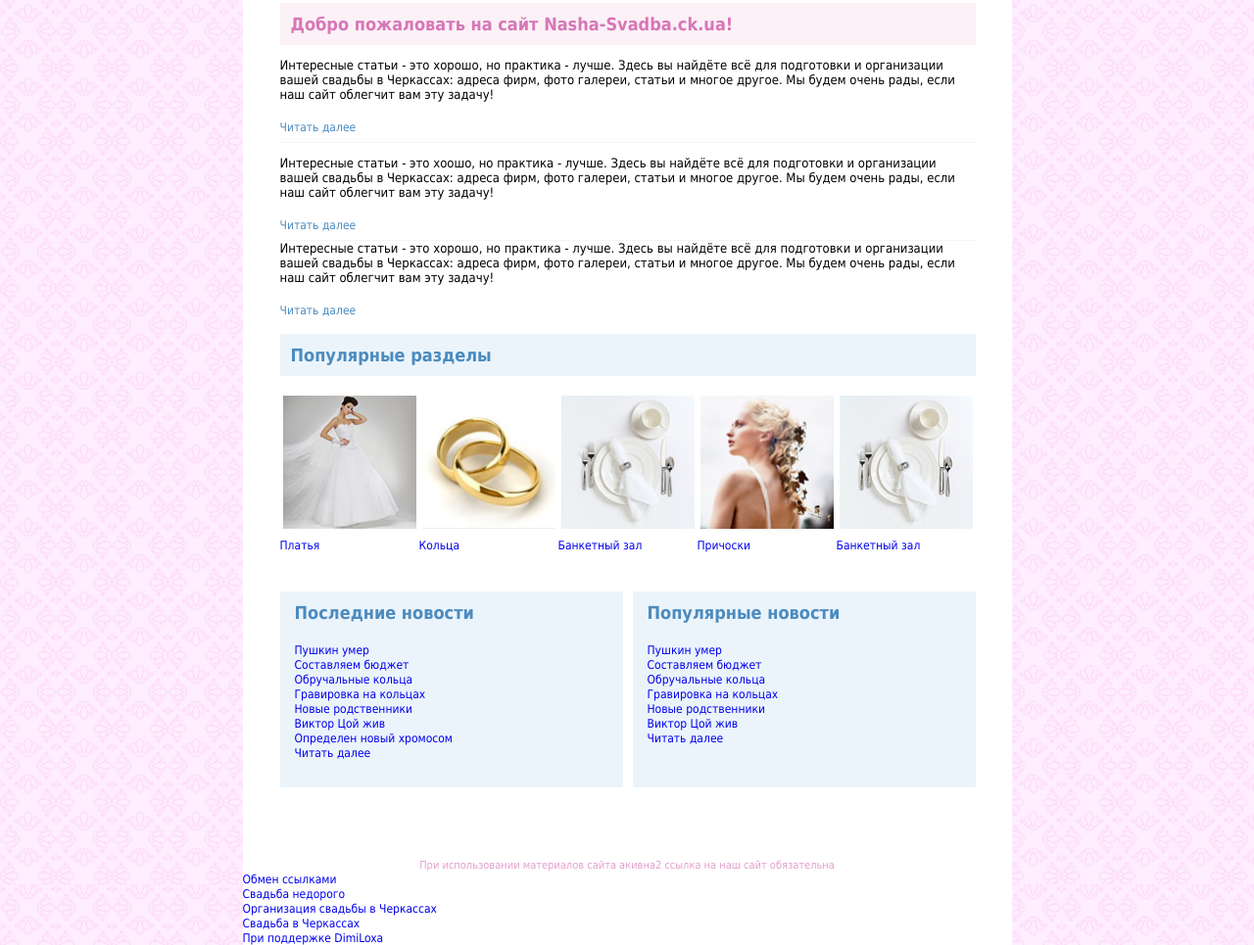
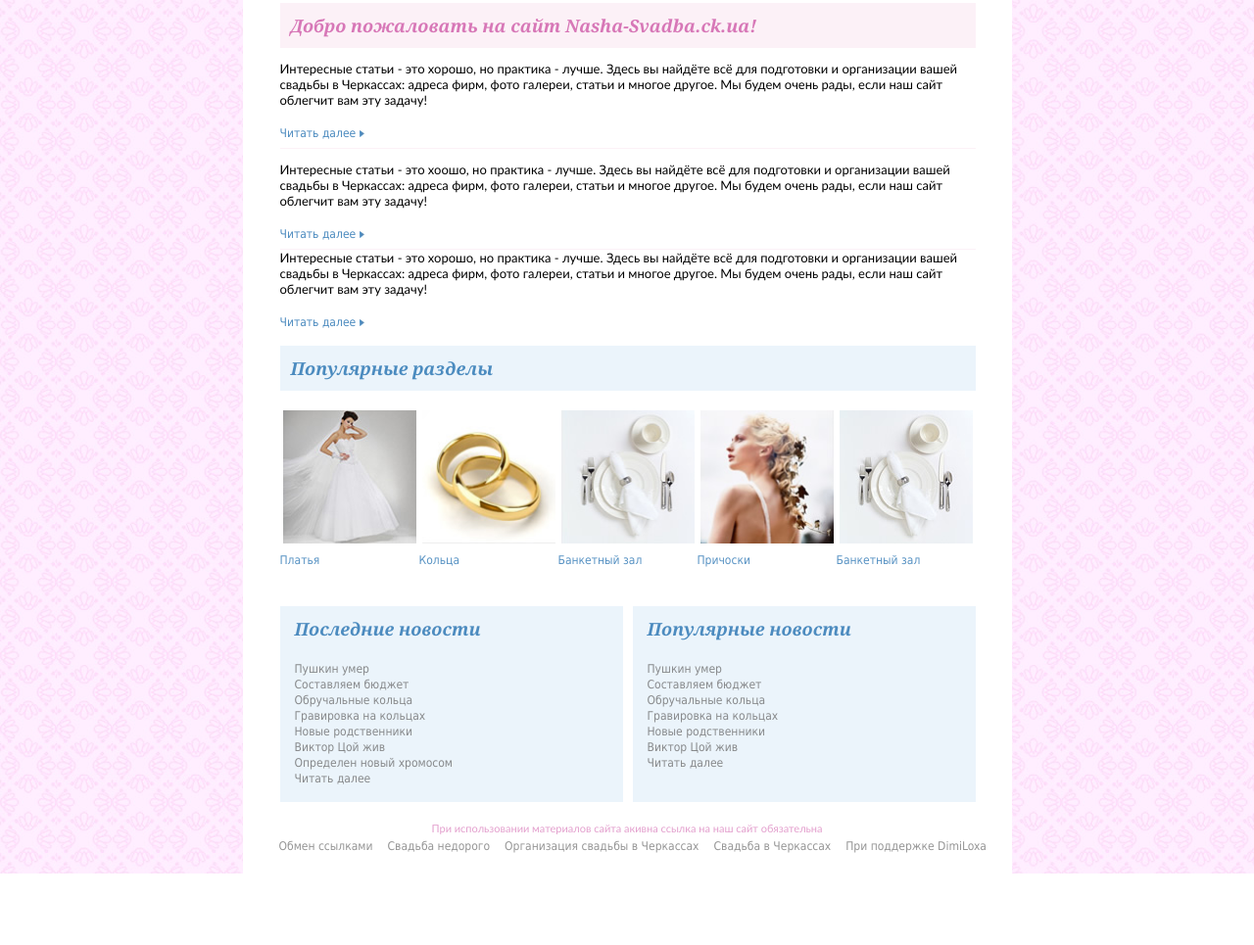
Before and after one commit to RomaNuch/Roman-Sapetnyi, a plain HTML site: page lesson 9/index.html in a window 1280 px wide. Shown: the part 217-1182 px from the top of the page at 98% size. After the commit the page ends 1109 px from the top, so only its background shows below. Drawn offline with Linux system fonts and the light colour scheme.

Commit message:
Update: complete 100%

```diff
--- a/lesson 9/index.html
+++ b/lesson 9/index.html
@@ -12,9 +12,9 @@
 </div>
 <div id="content">
 <h2 class="first_h2">Добро пожаловать на сайт Nasha-Svadba.ck.ua!</h2>
-<p class="paragraf">Интересные статьи - это хорошо, но практика - лучше. Здесь вы найдёте всё для подготовки и организации вашей свадьбы в Черкассах: адреса фирм, фото галереи, статьи и многое другое. Мы будем очень рады, если наш сайт облегчит вам эту задачу! <a href="#" class="read">Читать далее</a></p>
-<p class="paragraf">Интересные статьи - это хоошо, но практика - лучше. Здесь вы найдёте всё для подготовки и организации вашей свадьбы в Черкассах: адреса фирм, фото галереи, статьи и многое другое. Мы будем очень рады, если наш сайт облегчит вам эту задачу!<a href="#" class="read">Читать далее</a></p>
-<p>Интересные статьи - это хорошо, но практика - лучше. Здесь вы найдёте всё для подготовки и организации вашей свадьбы в Черкассах: адреса фирм, фото галереи, статьи и многое другое. Мы будем очень рады, если наш сайт облегчит вам эту задачу!<a href="#" class=" read read2">Читать далее</a></p>
+<p class="paragraf">Интересные статьи - это хорошо, но практика - лучше. Здесь вы найдёте всё для подготовки и организации вашей свадьбы в Черкассах: адреса фирм, фото галереи, статьи и многое другое. Мы будем очень рады, если наш сайт облегчит вам эту задачу! <a href="#" class="read">Читать далее <img src="images/icon.jpg" alt="icon" /></a></p>
+<p class="paragraf">Интересные статьи - это хоошо, но практика - лучше. Здесь вы найдёте всё для подготовки и организации вашей свадьбы в Черкассах: адреса фирм, фото галереи, статьи и многое другое. Мы будем очень рады, если наш сайт облегчит вам эту задачу!<a href="#" class="read">Читать далее <img src="images/icon.jpg" alt="icon" /></a></p>
+<p>Интересные статьи - это хорошо, но практика - лучше. Здесь вы найдёте всё для подготовки и организации вашей свадьбы в Черкассах: адреса фирм, фото галереи, статьи и многое другое. Мы будем очень рады, если наш сайт облегчит вам эту задачу!<a href="#" class=" read read2">Читать далее <img src="images/icon.jpg" alt="icon" /> </a></p>
 <div id="navbar">
 <h2 class="second_h2">Популярные разделы</h2>
 <ul class="photo">
@@ -28,38 +28,38 @@
 <div class="popnews">
 <h3>Популярные новости</h3>
 <ul class="popnews1">
-<li><a href="#">Пушкин умер</a></li>
-<li><a href="#">Составляем бюджет</a></li>
-<li><a href="#">Обручальные кольца</a></li>
-<li><a href="#">Гравировка на кольцах</a></li>
-<li><a href="#">Новые родственники</a></li>
-<li><a href="#">Виктор Цой жив</a></li>
-<li><a href="#">Читать далее</a></li>
+<li><a href="#" class="navlink">Пушкин умер</a></li>
+<li><a href="#" class="navlink">Составляем бюджет</a></li>
+<li><a href="#" class="navlink">Обручальные кольца</a></li>
+<li><a href="#" class="navlink">Гравировка на кольцах</a></li>
+<li><a href="#" class="navlink">Новые родственники</a></li>
+<li><a href="#" class="navlink">Виктор Цой жив</a></li>
+<li><a href="#" class="navlink">Читать далее</a></li>
 </ul>
 </div>
 <div class="lastnews">
 <h3>Последние новости</h3>
 <ul class="lastnews1">
-<li><a href="#">Пушкин умер</a></li>
-<li><a href="#">Составляем бюджет</a></li>
-<li><a href="#">Обручальные кольца</a></li>
-<li><a href="#">Гравировка на кольцах</a></li>
-<li><a href="#">Новые родственники</a></li>
-<li><a href="#">Виктор Цой жив</a></li>
-<li><a href="#">Определен новый хромосом</a></li>
-<li><a href="#">Читать далее</a></li>
+<li><a href="#" class="navlink">Пушкин умер</a></li>
+<li><a href="#" class="navlink">Составляем бюджет</a></li>
+<li><a href="#" class="navlink">Обручальные кольца</a></li>
+<li><a href="#" class="navlink">Гравировка на кольцах</a></li>
+<li><a href="#" class="navlink">Новые родственники</a></li>
+<li><a href="#" class="navlink">Виктор Цой жив</a></li>
+<li><a href="#" class="navlink">Определен новый хромосом</a></li>
+<li><a href="#" class="navlink">Читать далее</a></li>
 </ul>
 </div>
 </div>
 
 <div id="footer">
-  <p class="fotertext">При использовании материалов сайта акивна2 ссылка на наш сайт обязательна</p>
+  <p class="fotertext">При использовании материалов cайта акивна ссылка на наш сайт обязательна</p>
 <ul class="footernav">
-<li><a href="#">Обмен ссылками</a></li>
-<li><a href="#">Свадьба недорого </a></li>
-<li><a href="#">Организация свадьбы в Черкассах</a></li>
-<li><a href="#">Свадьба в Черкассах  </a></li>
-<li><a href="#">При поддержке DimiLoxa</a></li>
+<li><a href="#" class="flink flinkleft">Обмен ссылками</a></li>
+<li><a href="#" class="flink">Свадьба недорого</a></li>
+<li><a href="#" class="flink">Организация свадьбы в Черкассах</a></li>
+<li><a href="#" class="flink">Свадьба в Черкассах</a></li>
+<li><a href="#" class="flink">При поддержке DimiLoxa</a></li>
 </ul>
 </div>
 </div>
--- a/lesson 9/styles/styles.css
+++ b/lesson 9/styles/styles.css
@@ -2,12 +2,13 @@
 /*------------------------------RESET DEFAULT STYLES--------------------------------*/
 /*----------------------------------------------------------------------------------*/
 html,body                       { width:100%; height:100%; }
-body                            { background:url(../images/bg.jpg); padding:0; margin:0; font:13px Tahoma, sans-serif; color:#000; }
+body                            { background:url(../images/bg.jpg); padding:0; margin:0; font:13px  "Trebuchet MS", Arial, Helvetica, sans-serif, sans-serif; color:#000; }
 div,p,a,span,em,strong,img,h1,h2,h3,h4,h5,h6,ul,ol,li,dl,dt,dd,table,td,tr,form,fieldset,label,select,checkbox,input,textarea {
 	padding: 0;
 	margin: 0;
 	outline: none;
 	list-style: none;
+	text-align: left;
 }
 select, input, textarea        { font-size:12px; vertical-align:middle; }
 textarea                       { vertical-align:top; }
@@ -56,27 +57,41 @@ h1 { padding:36px 0 0 44px;}
 /*----------------------------------------------------------------------------------*/
 /*------------------------------------CONTENT--------------------------------------*/
 /*----------------------------------------------------------------------------------*/
-.first_h2 { font-size:18px; color:#D777B7; border:11px solid #FCF1F7; background:#FCF1F7; }
+.first_h2 { font-size: 18px; color: #D777B7; border: 11px solid #FCF1F7; background: #FCF1F7; font-family: Georgia, Times New Roman, Times, serif; font-style: italic; }
 #content { padding: 0 37px 0 38px; }
 #navbar {}
 .paragraf { padding-top:13px; border-bottom:1px #FCF1F7 solid; }
 .read{ display: block; padding:19px 0 8px 0; font-size:12px; text-decoration:none; color:#4C8BBF; }
 .read2 { padding-bottom:17px; }
-.second_h2 { font-size:18px; color:#4B8BBF; border:11px solid #EBF4FB; background:#EBF4FB; }
+.second_h2 { font-size:18px; color:#4B8BBF; border:11px solid #EBF4FB; background:#EBF4FB; font-family: Georgia, Times New Roman, Times, serif; font-style: italic; }
 .photo { padding-top:10px; padding-bottom:210px; }
-#navbar ul li a { text-decoration:none; display:inline; float:left; }
+#navbar ul li a { text-decoration:none; display:inline; float:left; color:#5792C3;  }
 .link { display:block; padding:10px 3px 10px 3px; }
 .popnews { width:350px; height:200px; float:right; background-color:#EBF4FB; }
 .lastnews { width:350px; height:200px; float:left; background-color:#EBF4FB; }
-#footer ul li a { display:inline; text-decoration:none; overflow:hidden; }
-#footer { padding-top:53px; }
+#footer ul li a {
+	display: inline;
+	text-decoration: none;
+	overflow: hidden;
+	text-align:center;
+
+}
+#footer { padding-top: 220px; color: #E39FCD; font-size: 11px;
+padding-bottom: 40px; }
 .lastnews h3 { font-size:18px; color:#4C8BBF; padding-top:11px; padding-left:15px; }
 .popnews h3 { font-size:18px; color:#4C8BBF; padding-top:11px; padding-left:15px; }
-.popnews1 { padding-left:15px; padding-top:20px;}
+.popnews1 { padding-left:15px; padding-top:20px; }
+.popnews1 ul li a { color:#87898B; }
 .lastnews1 { padding-left:15px; padding-top:20px; }
-.fotertext { padding-top:220px; color:#E39FCD; text-align:center; font-size:11px; }
+.fotertext { color:#E39FCD; text-align:center; font-size:11px; }
+.flink { float:left; padding-right:20px; padding: 5px 15px 20px 0px; color:#959595; }
+.footernav { text-align:center;}
+.flinkleft { padding-left: 37px; }
+.navlink { color:#87898B; }
+h3 { font-family: Georgia, Times New Roman, Times, serif; font-style: italic; }
 
-/*----------------------------------------------------------------------------------*/
+/*--------------------------------------------------------------------
+--------------*/
 /*-------------------------------------SIDEBAR--------------------------------------*/
 /*----------------------------------------------------------------------------------*/
 
```
